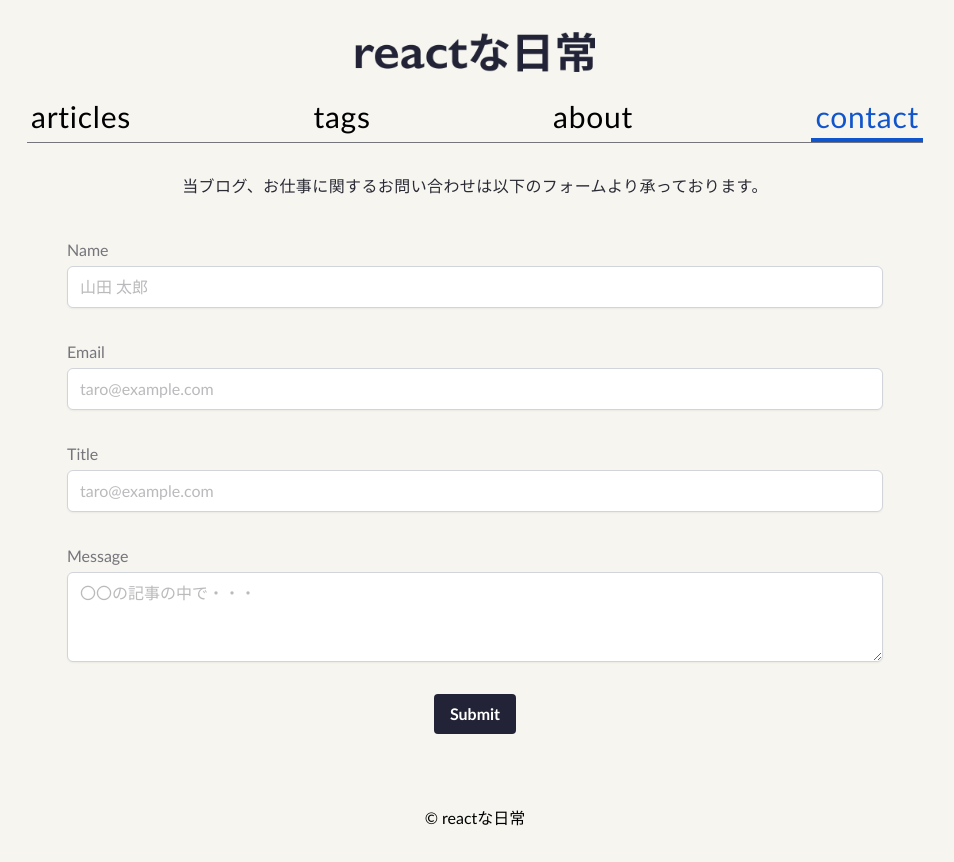
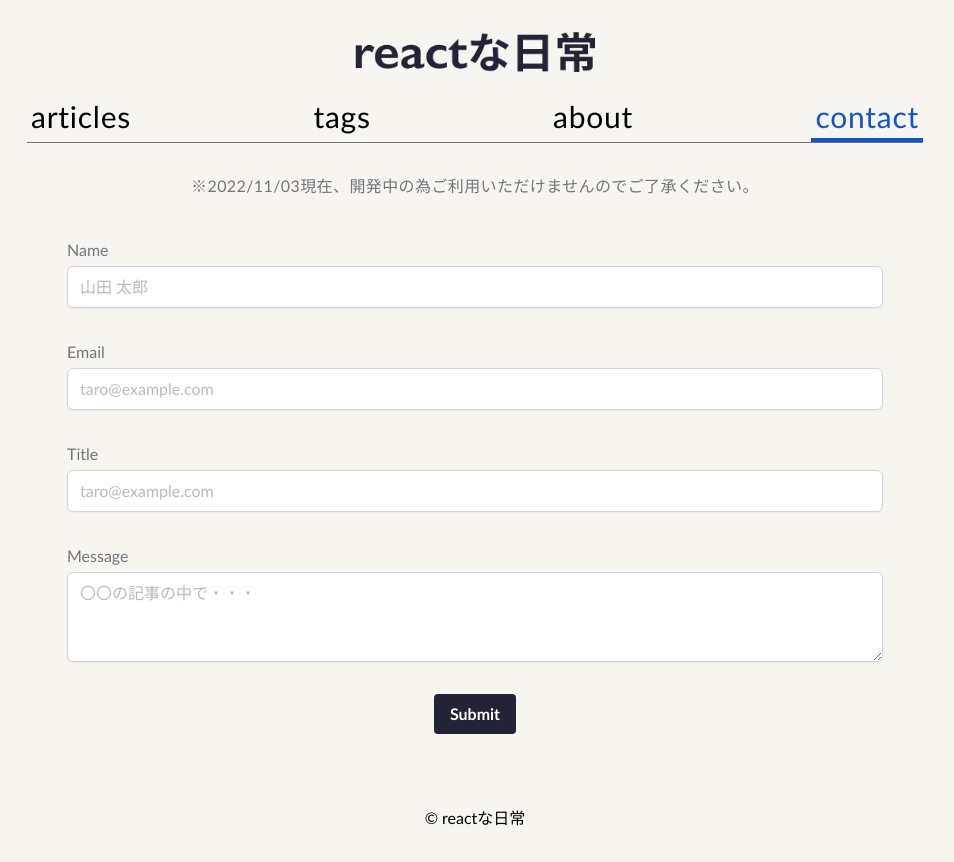
Before and after one commit to fo-ji/reactive-everyday, a Next.js app: page /contact in a window 1280 px wide. Shown: the whole page, without its empty margins (165-1119 px from the left). Built offline with nearby package versions, Linux system fonts and the light colour scheme.

Commit message:
disable contact page tmp

```diff
--- a/src/features/contact/components/CreateContact.tsx
+++ b/src/features/contact/components/CreateContact.tsx
@@ -72,7 +72,9 @@ export const CreateContact: React.FC = () => {
             placeholder='〇〇の記事の中で・・・'
           />
           <div className='text-center'>
-            <Button type='submit'>Submit</Button>
+            <Button disabled type='submit'>
+              Submit
+            </Button>
           </div>
         </>
       )}
--- a/src/pages/contact/index.tsx
+++ b/src/pages/contact/index.tsx
@@ -6,7 +6,10 @@ import { CreateContact } from '@/features/contact/components'
 const Contact: NextPage = () => (
   <ContentLayout>
     <div className='text-center'>
-      <p>当ブログ、お仕事に関するお問い合わせは以下のフォームより承っております。</p>
+      {/* <p>当ブログ、お仕事に関するお問い合わせは以下のフォームより承っております。</p> */}
+      <p className='text-placeholder'>
+        ※2022/11/03現在、開発中の為ご利用いただけませんのでご了承ください。
+      </p>
     </div>
     <div className='p-5 sm:p-10'>
       <CreateContact />
```
